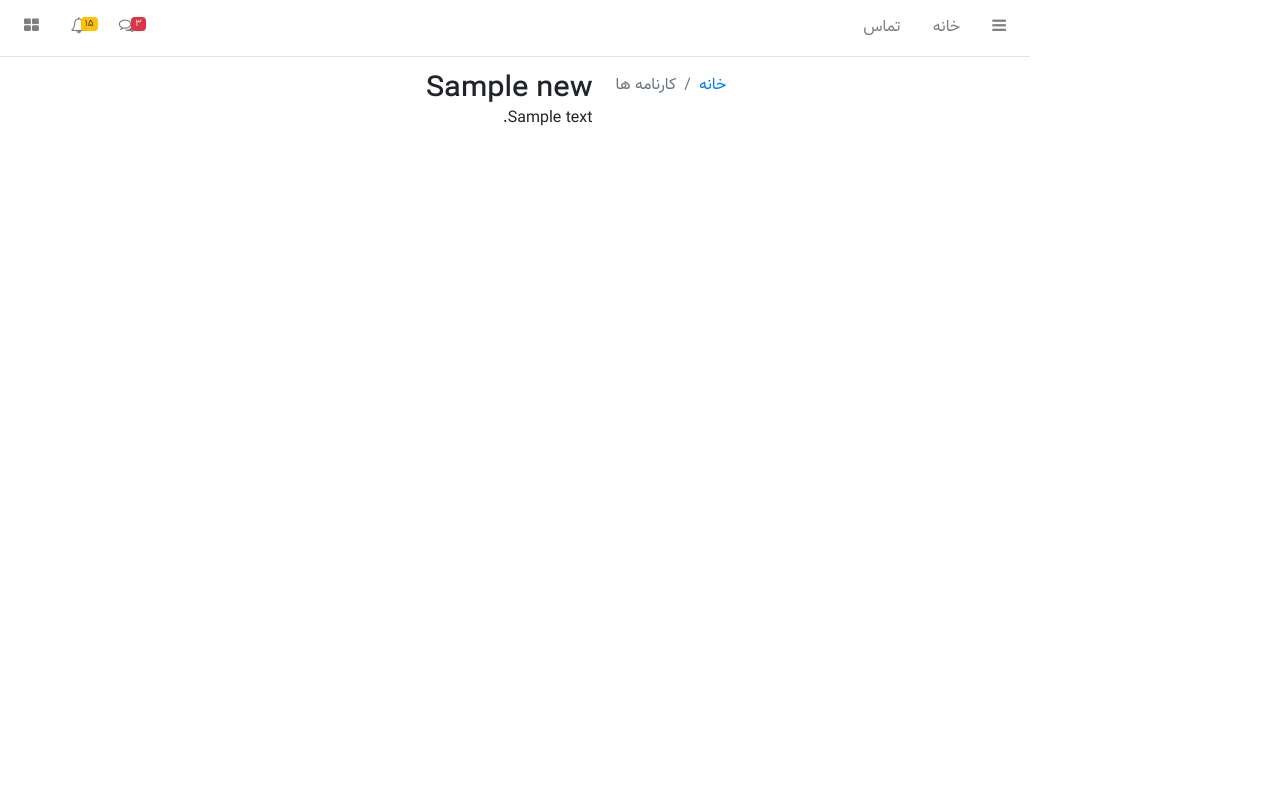
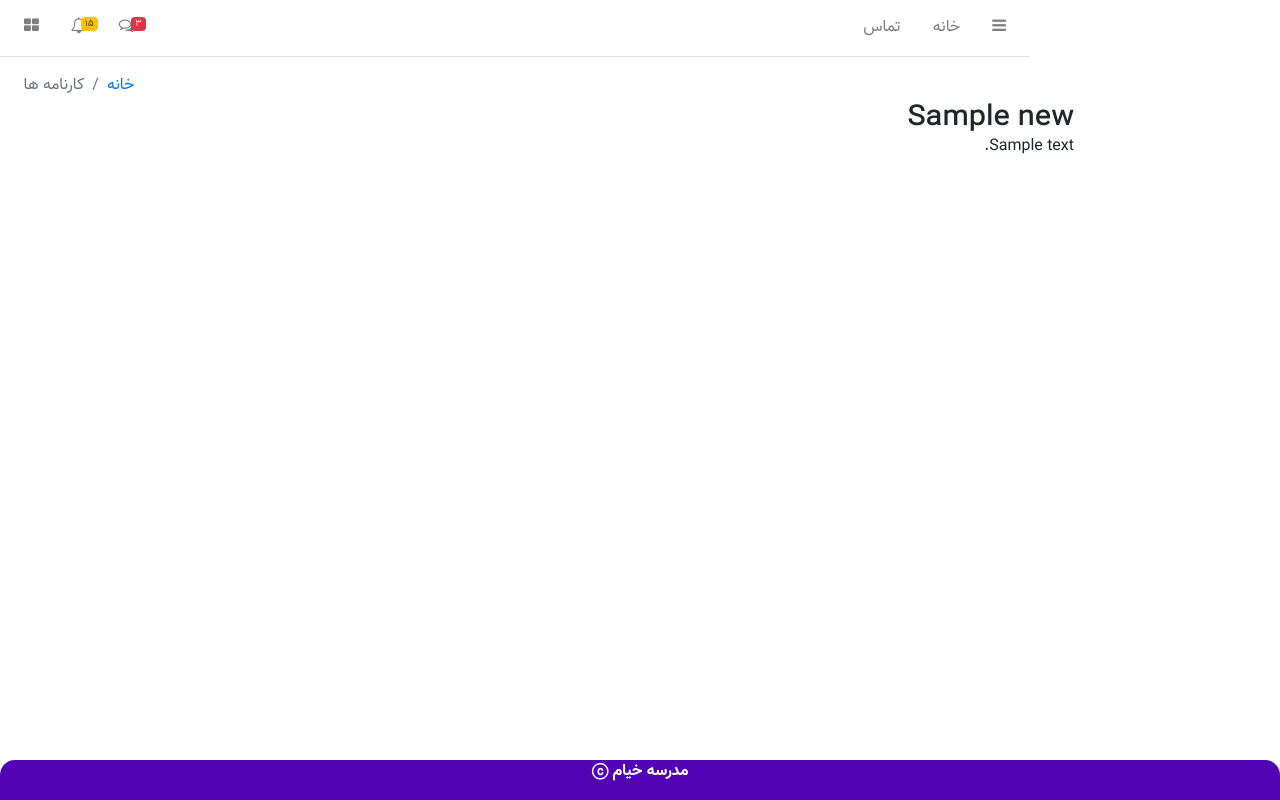
Before and after one commit to astroalirezash/SchoolManagement, a Django app: template content/templates/content/News.html in a window 1280 px wide. Run offline with Django 4.2, Linux system fonts and the light colour scheme; the template is opened without the code that fills it: most values are stand-ins (such as "Sample title", 1, 10 or a date in 2020); some libraries are stand-ins or nearby versions.

Commit message:
Add: footer.html

```diff
--- a/content/templates/content/News.html
+++ b/content/templates/content/News.html
@@ -72,21 +72,26 @@
     <!-- /.navbar -->
 
     <!-- Main Sidebar Container -->
+
+
     <!-- Content Wrapper. Contains page content -->
     <div class="content-wrapper" style="margin-right:80px !important">
       <!-- Content Header (Page header) -->
-      <section class="content-header" style="background-color: #fff !important;">
+      <section class="content-header" style="background-color: #fff !important; padding-right: 118.5px !important">
         <div class="container-fluid">
           <div class="row mb-2">
-            <div class="col-sm-6">
+            <div class="col-sm-12" style="/*flex: 0 0 50% !important;*/">
               <ol class="breadcrumb float-sm-left">
                 <li class="breadcrumb-item"><a href="#">خانه</a></li>
                 <li class="breadcrumb-item active">کارنامه ها</li>
               </ol>
             </div>
-            <div class="col-sm-6">
+            <div class="col-sm-10 test" style="/*flex: 0 0 90% !important; max-width: 0% !important*/">
               <h1>{{ news.title }}</h1>
+
+              <div class="center">
                 {{ news.text|safe }}
+              </div>
             </div>
           </div>
         </div><!-- /.container-fluid -->
@@ -105,5 +110,6 @@
     <!-- /.content-wrapper -->
   </div>
   <!-- ./wrapper -->
+  {% include 'footer.html' %}
 </body>
 {% endblock body %}
--- /dev/null
+++ b/templates/footer.html
@@ -0,0 +1,3 @@
+<footer class="text-center footer fixed-bottom" style="background-color: #5202b5; border-radius: 15px 15px 0px 0px;">
+    <p class="text-bottom" style="color: #fff"><strong>مدرسه خیام ⓒ</strong></p>
+</footer>
```
Lines whose indentation alone changed are shown as unchanged.
